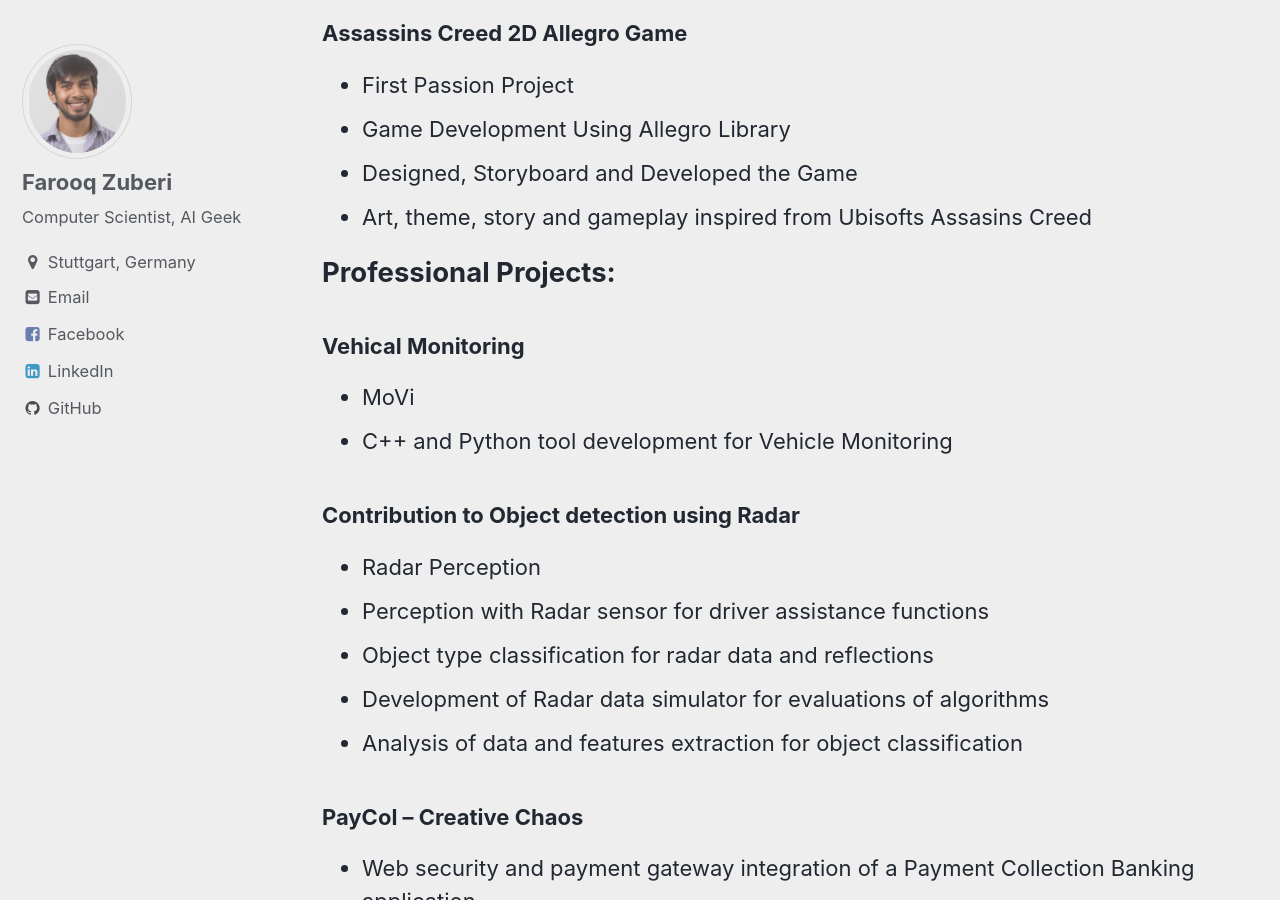
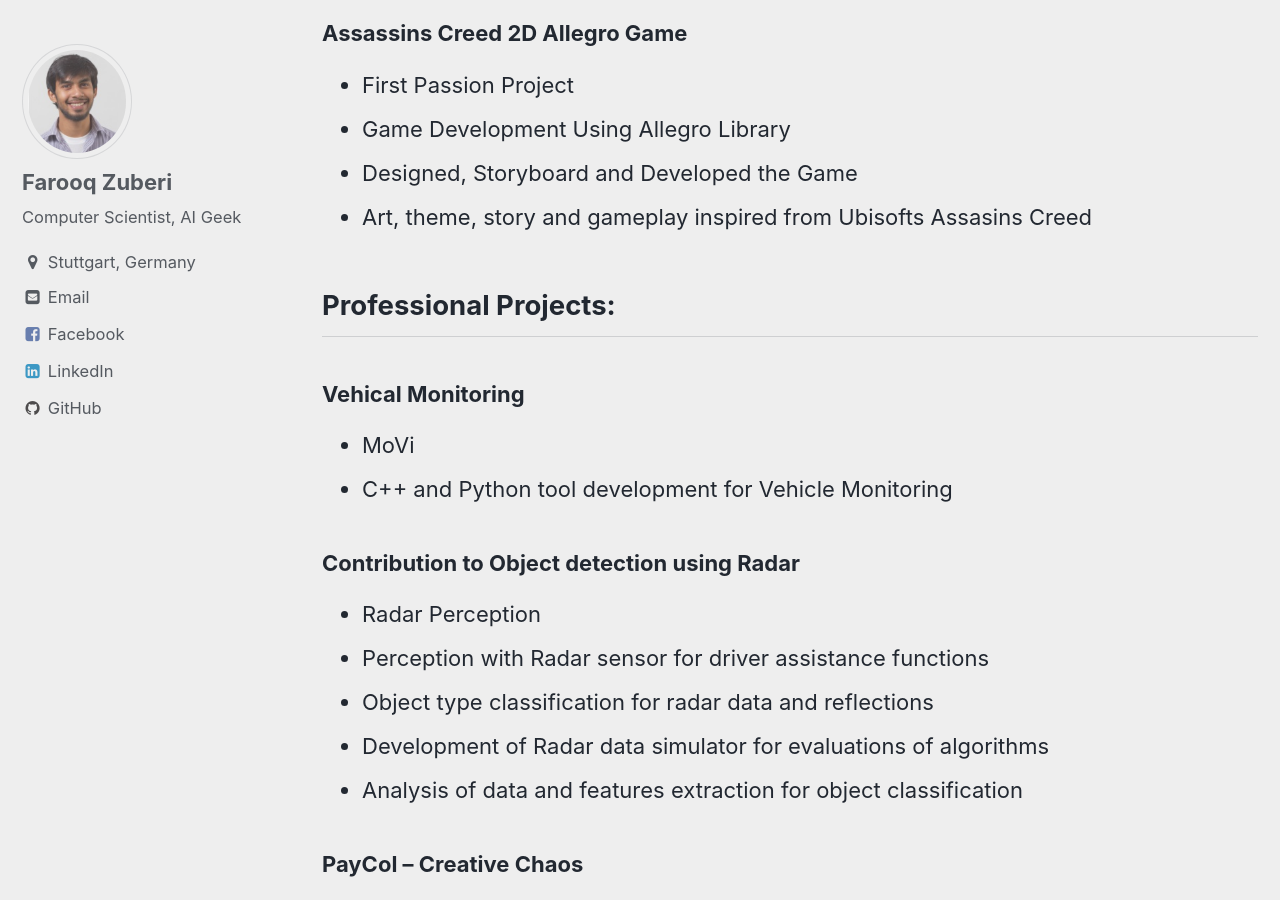
Before and after one commit to FarooqZuberi/FarooqZuberi.github.io, a Jekyll site: the page built from _pages/projects.html, in a window 1280 px wide and 900 px high, scrolled down 5255 px. Built offline with Jekyll 4.4.1, drawn with Linux system fonts in a browser that asks for light colours.

Commit message:
updated css and toc settings

```diff
--- a/_pages/projects.html
+++ b/_pages/projects.html
@@ -153,8 +153,6 @@
 <li>Designed, Storyboard and Developed the Game</li>
 <li>Art, theme, story and gameplay inspired from Ubisofts Assasins Creed</li>
 </ul>
-</div>
-<div class="career">
 
 <h2 id="Professional">Professional Projects:</h2>
 
@@ -303,4 +301,3 @@
 <li>Designed, Storyboard and Developed the Game</li>
 <li>Art, theme, story and gameplay inspired from Ubisofts Assasins Creed</li>
 </ul>
-</div>
```
